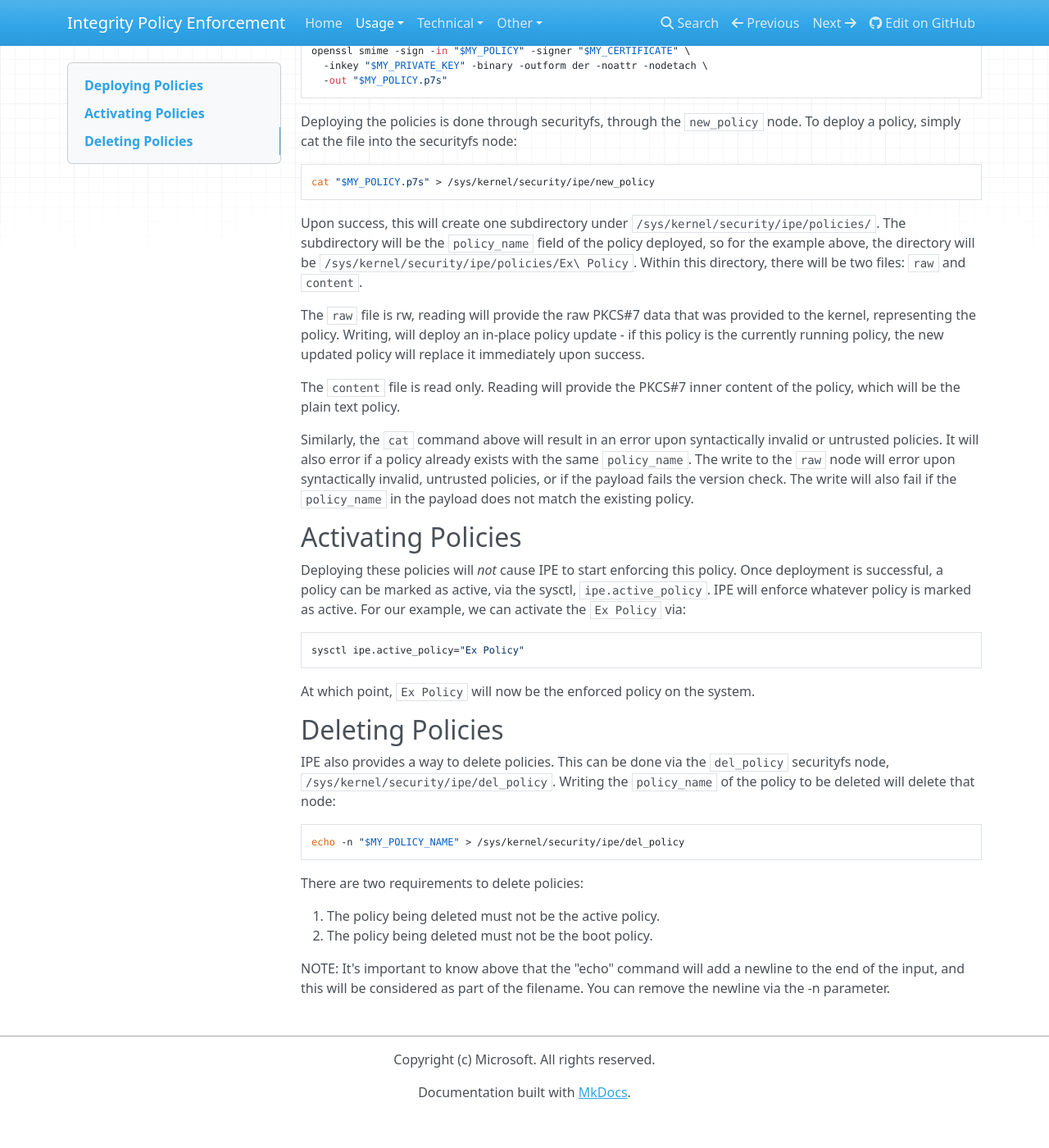
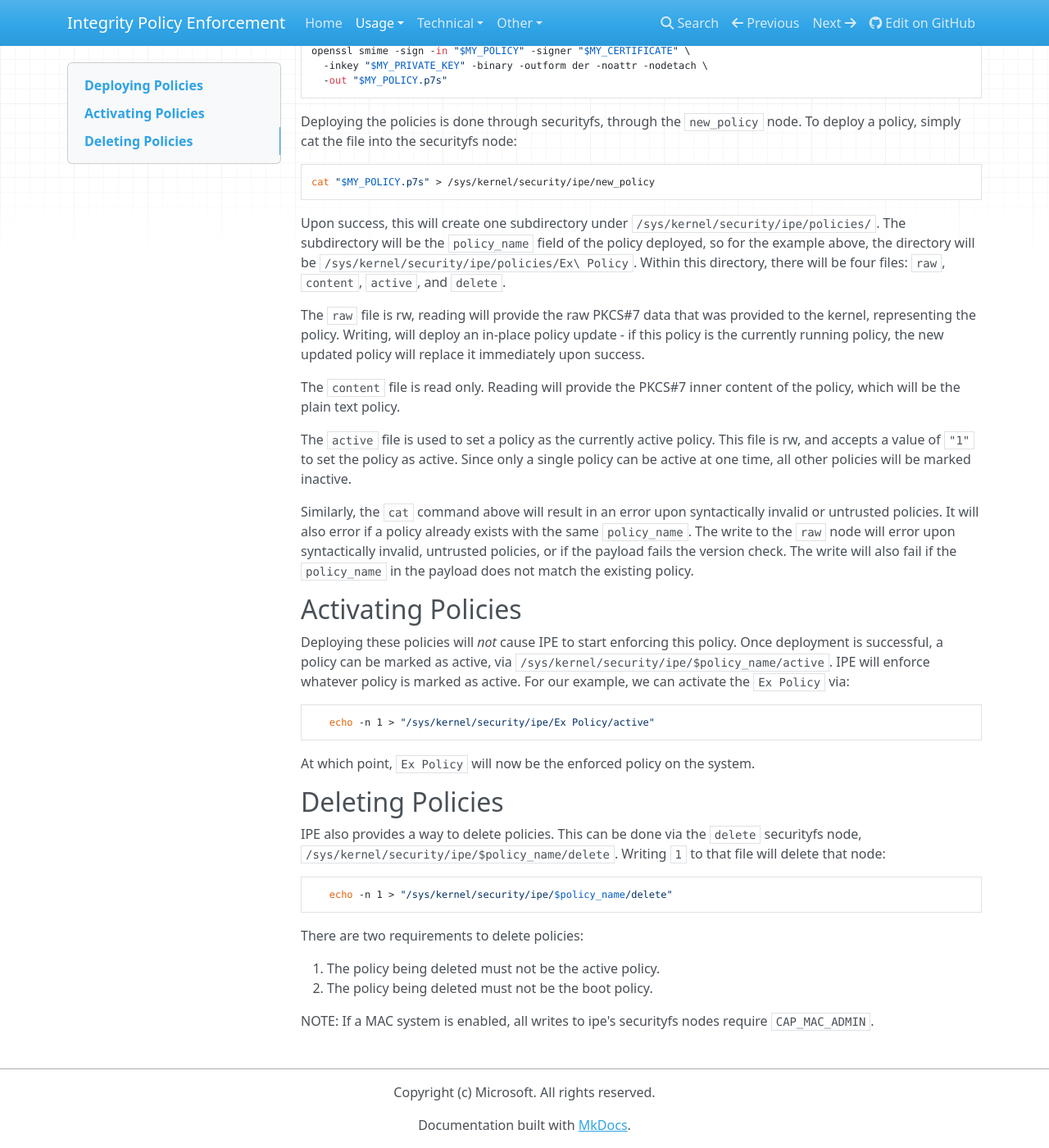
Before and after one commit to microsoft/ipe, an MkDocs documentation site: the page built from docs/usage/deployment.md, in a window 1280 px wide and 1400 px high, scrolled down 194 px. Shown: the whole window at 82% size. Built offline with MkDocs 1.6.1, drawn with Linux system fonts in a browser that asks for light colours; nearby versions of some CDN libraries; before the commit the page ends 1554 px from its top, so only the background shows below that.

````diff
--- a/docs/usage/deployment.md
+++ b/docs/usage/deployment.md
@@ -23,9 +23,10 @@ cat "$MY_POLICY.p7s" > /sys/kernel/security/ipe/new_policy
 
 Upon success, this will create one subdirectory under
 `/sys/kernel/security/ipe/policies/`. The subdirectory will be the
-`policy_name` field of the policy deployed, so for the example above, the
-directory will be `/sys/kernel/security/ipe/policies/Ex\ Policy`. Within
-this directory, there will be two files: `raw` and `content`.
+`policy_name` field of the policy deployed, so for the example above,
+the directory will be `/sys/kernel/security/ipe/policies/Ex\ Policy`.
+Within this directory, there will be four files: `raw`, `content`,
+`active`, and `delete`.
 
 The `raw` file is rw, reading will provide the raw PKCS#7 data that
 was provided to the kernel, representing the policy. Writing, will deploy
@@ -34,6 +35,11 @@ the new updated policy will replace it immediately upon success.
 
 The `content` file is read only. Reading will provide the PKCS#7 inner
 content of the policy, which will be the plain text policy.
+
+The `active` file is used to set a policy as the currently active policy.
+This file is rw, and accepts a value of `"1"` to set the policy as active.
+Since only a single policy can be active at one time, all other policies
+will be marked inactive.
 
 Similarly, the `cat` command above will result in an error upon
 syntactically invalid or untrusted policies. It will also error if a
@@ -44,26 +50,27 @@ payload fails the version check. The write will also fail if the
 
 ## Activating Policies
 
-Deploying these policies will _not_ cause IPE to start enforcing this
+Deploying these policies will *not* cause IPE to start enforcing this
 policy. Once deployment is successful, a policy can be marked as active,
-via the sysctl, `ipe.active_policy`. IPE will enforce whatever policy is
-marked as active. For our example, we can activate the `Ex Policy` via:
+via `/sys/kernel/security/ipe/$policy_name/active`. IPE will enforce
+whatever policy is marked as active. For our example, we can activate
+the `Ex Policy` via:
 
 ```
-sysctl ipe.active_policy="Ex Policy"
+   echo -n 1 > "/sys/kernel/security/ipe/Ex Policy/active"
 ```
 
-At which point, `Ex Policy` will now be the enforced policy on the system.
+At which point, `Ex Policy` will now be the enforced policy on the
+system.
 
 ## Deleting Policies
 
 IPE also provides a way to delete policies. This can be done via the
-`del_policy` securityfs node, `/sys/kernel/security/ipe/del_policy`.
-Writing the `policy_name` of the policy to be deleted will delete that
-node:
+`delete` securityfs node, `/sys/kernel/security/ipe/$policy_name/delete`.
+Writing `1` to that file will delete that node:
 
 ```
-echo -n "$MY_POLICY_NAME" > /sys/kernel/security/ipe/del_policy
+   echo -n 1 > "/sys/kernel/security/ipe/$policy_name/delete"
 ```
 
 There are two requirements to delete policies:
@@ -71,6 +78,5 @@ There are two requirements to delete policies:
 1. The policy being deleted must not be the active policy.
 2. The policy being deleted must not be the boot policy.
 
-NOTE: It's important to know above that the "echo" command will add a
-newline to the end of the input, and this will be considered as part of the
-filename. You can remove the newline via the -n parameter.
+NOTE: If a MAC system is enabled, all writes to ipe's securityfs nodes
+require `CAP_MAC_ADMIN`.
````
Also changed, not shown: docs/usage/events.md (+3 -2 lines), docs/usage/index.md (+7 -6 lines), docs/usage/properties.md (+24 -0 lines).
